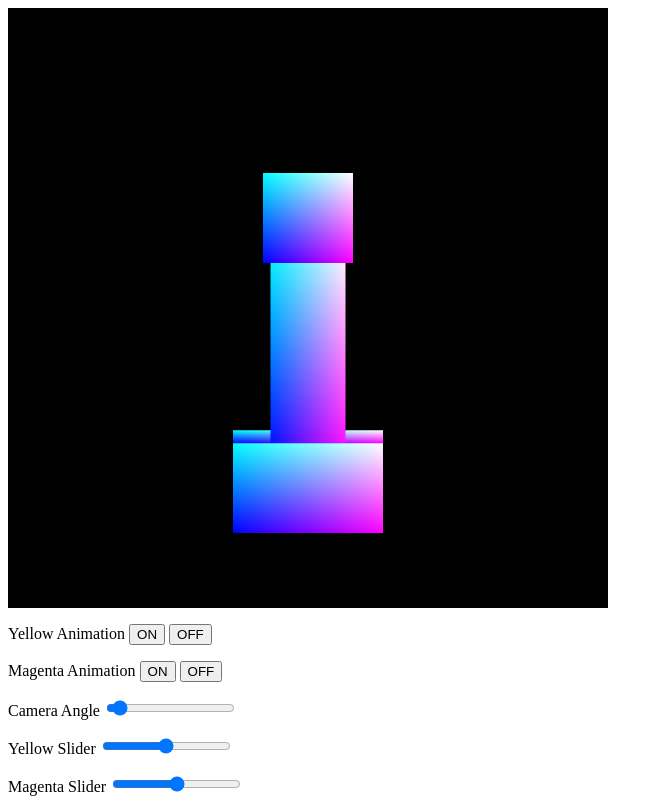
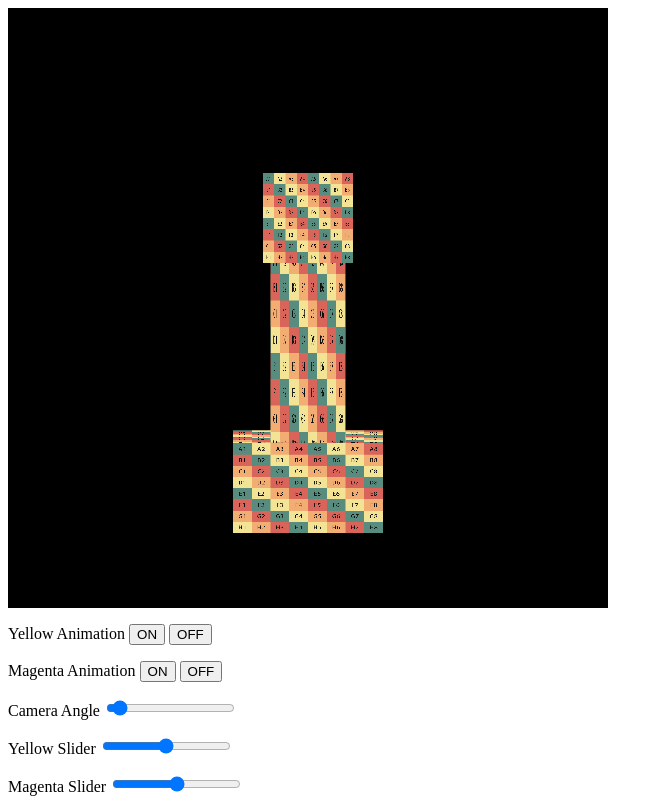
Before and after one commit to nhi1e/cse160, a plain HTML site: page asg3/src/asg3.html in a window 1280 px wide. Shown: the whole page, without its empty margins (0-663 px from the left). Drawn offline with Linux system fonts and the light colour scheme.

Commit message:
add texture

```diff
--- a/asg3/src/asg2.html
+++ b/asg3/src/asg3.html
@@ -2,7 +2,7 @@
 <html lang="en">
 	<head>
 		<meta charset="utf-8" />
-		<title>Asg1 - Nhi</title>
+		<title>Asg3 - Nhi</title>
 		<style>
 			.container {
 				display: flex;
@@ -68,7 +68,7 @@
 			<script src="../lib/cuon-utils.js"></script>
 			<script src="../lib/cuon-matrix.js"></script>
 
-			<script src="asg2.js"></script>
+			<script src="asg3.js"></script>
 			<script src="Triangle.js"></script>
 			<script src="Cube.js"></script>
 
--- a/asg3/src/asg2.js
+++ b/asg3/src/asg3.js
@@ -14,8 +14,10 @@ var VSHADER_SOURCE = `
 var FSHADER_SOURCE = `
   precision mediump float;
   varying vec2 v_TexCoord;
+  uniform sampler2D u_Sampler0;
   void main() {
-    gl_FragColor = vec4(v_TexCoord, 1.0, 1.0); // Using UV as color (R = U, G = V)
+    // gl_FragColor = vec4(v_TexCoord, 1.0, 1.0);
+	gl_FragColor = texture2D(u_Sampler0, v_TexCoord);
   }`;
 
 let canvas;
@@ -48,13 +50,13 @@ function connectVariablesToGLSL() {
 	}
 
 	a_Position = gl.getAttribLocation(gl.program, "a_Position");
-	a_TexCoord = gl.getAttribLocation(gl.program, "a_TexCoord"); // New attribute for UV coordinates
+	a_TexCoord = gl.getAttribLocation(gl.program, "a_TexCoord");
 	u_ModelMatrix = gl.getUniformLocation(gl.program, "u_ModelMatrix");
 	u_GlobalRotateMatrix = gl.getUniformLocation(
 		gl.program,
 		"u_GlobalRotateMatrix"
 	);
-	u_Sampler = gl.getUniformLocation(gl.program, "u_Sampler"); // New uniform for texture
+	u_Sampler0 = gl.getUniformLocation(gl.program, "u_Sampler0");
 
 	gl.uniformMatrix4fv(u_ModelMatrix, false, new Matrix4().elements);
 }
@@ -122,6 +124,7 @@ function main() {
 	// Specify the color for clearing <canvas>
 	gl.clearColor(0.0, 0.0, 0.0, 1.0);
 
+	initTextures();
 	// // Clear <canvas>
 	renderAllShapes();
 	requestAnimationFrame(tick);
@@ -145,35 +148,47 @@ function updateAnimationAngles() {
 	}
 }
 
-var g_shapesList = [];
-let prevPoint = null; // To store the last drawn point
-let isFillingMode = false;
-
-function createShape(position) {
-	let shape;
-	if (g_selectedType == POINT) {
-		shape = new Point();
-	} else if (g_selectedType == TRIANGLE) {
-		shape = new Triangle();
-	} else if (g_selectedType == CIRCLE) {
-		shape = new Circle();
+function initTextures() {
+	var texture = gl.createTexture(); // Create a texture object
+	if (!texture) {
+		console.log("Failed to create the texture object");
+		return false;
 	}
 
-	shape.position = position;
-	shape.color = g_selectedColor.slice();
-	shape.size = g_selectedSize;
-	shape.segments = g_selectedSegments;
+	var u_Sampler0 = gl.getUniformLocation(gl.program, "u_Sampler0");
+	if (!u_Sampler0) {
+		console.log("Failed to get the storage location of u_Sampler0");
+		return false;
+	}
 
-	g_shapesList.push(shape);
+	var image = new Image(); // Create the image object
+	if (!image) {
+		console.log("Failed to create the image object");
+		return false;
+	}
+	// Register the event handler to be called on loading an image
+	image.onload = function () {
+		loadTexture(gl, texture, u_Sampler0, image);
+	};
+	image.src = "texture.png";
+	return true;
 }
 
-function drawPoint(position) {
-	// Create a new point and add it to the shapes list
-	let point = new Point();
-	point.position = position;
-	point.color = g_selectedColor.slice();
-	point.size = g_selectedSize;
-	g_shapesList.push(point);
+function loadTexture(gl, texture, u_Sampler, image) {
+	gl.pixelStorei(gl.UNPACK_FLIP_Y_WEBGL, 1); // Flip the image's y axis
+	// Enable texture unit0
+	gl.activeTexture(gl.TEXTURE0);
+	// Bind the texture object to the target
+	gl.bindTexture(gl.TEXTURE_2D, texture);
+
+	// Set the texture parameters
+	gl.texParameteri(gl.TEXTURE_2D, gl.TEXTURE_MIN_FILTER, gl.LINEAR);
+	// Set the texture image
+	gl.texImage2D(gl.TEXTURE_2D, 0, gl.RGB, gl.RGB, gl.UNSIGNED_BYTE, image);
+	// Set the texture unit 0 to the sampler
+	gl.uniform1i(u_Sampler, 0);
+
+	console.log("texture loaded");
 }
 
 function renderAllShapes() {
@@ -201,13 +216,6 @@ function renderAllShapes() {
 
 	yellow.matrix.rotate(g_yellowAngle, 0, 0, 1);
 
-	// yellow.matrix.rotate(g_yellowAngle, 0, 0, 1);
-	// if (g_yellowAnimation) {
-	// 	yellow.matrix.rotate(45 * Math.sin(g_seconds), 0, 0, 1);
-	// 	console.log("here");
-	// } else {
-	// 	yellow.matrix.rotate(g_yellowAngle, 0, 0, 1);
-	// }
 
 	var yellowCoordinatesMat = new Matrix4(yellow.matrix);
 	yellow.matrix.scale(0.25, 0.7, 0.5);
@@ -224,16 +232,5 @@ function renderAllShapes() {
 	box.matrix.translate(-0.5, 0, -0.001);
 	box.render();
 
-	//check time
-	// var duration = performance.now() - start;
-	// sendTextToHTML("  ms: " + Math.floor(duration) + "  fps: " + Math.floor(10000 / duration));
+
 }
-
-// function sendTextToHTML(text) {
-// 	var htmlElem = document.getElementById(htmlID);
-// 	if (!htmlElem) {
-// 		console.log("Failed to get the HTML element with id of", htmlID);
-// 		return;
-// 	}
-// 	htmlElem.innerHTML = text;
-// }
```
Also changed, not shown: asg3/src/texture.png (added).
